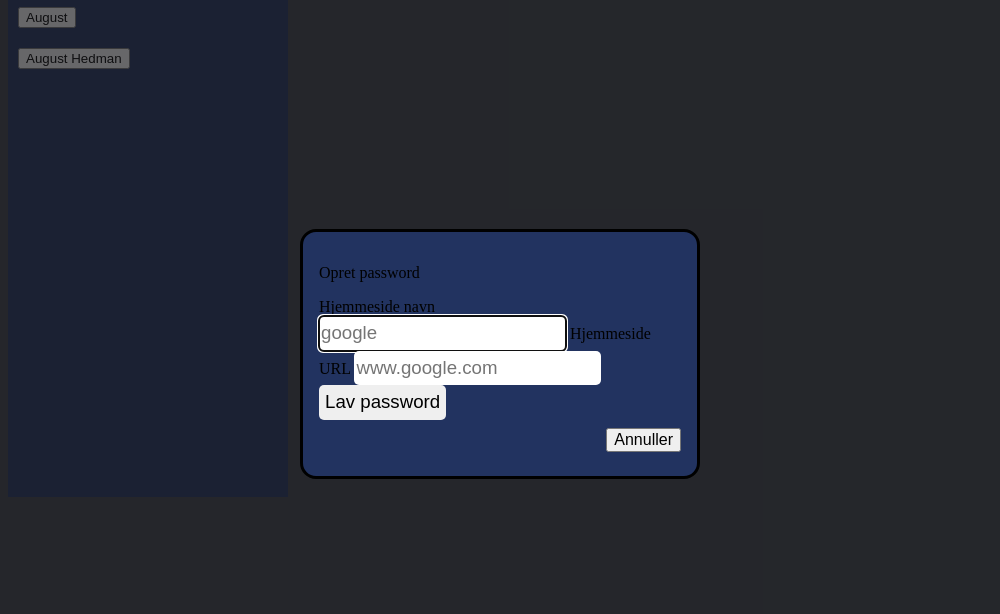
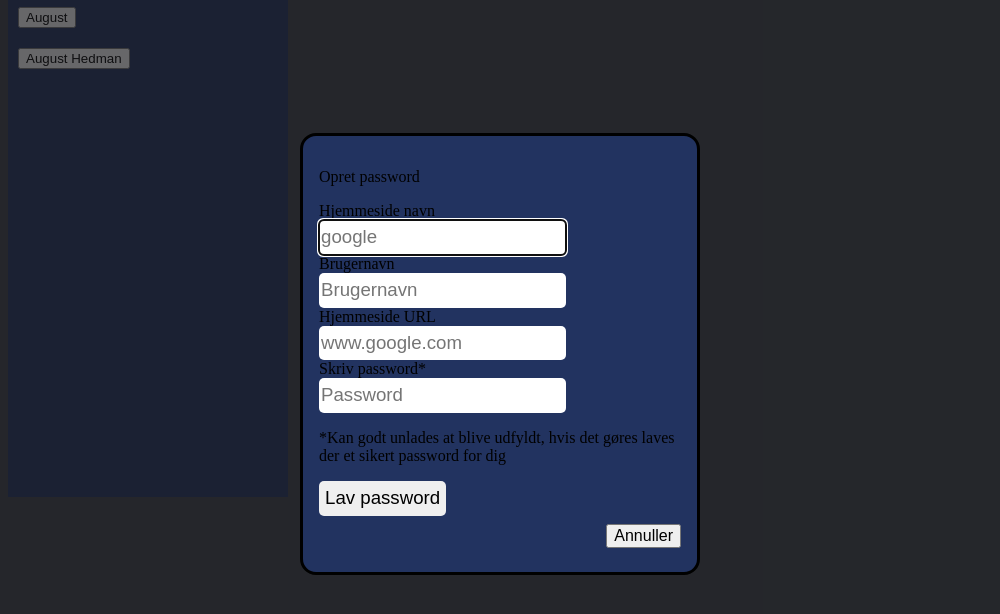
Before and after one commit to augustlh/informatik-eksamensprojekt, an Electron app: page Hovedside.html in a window 1000 px wide. Both pictures are taken after a click on the button "Nyt password". Shown: the part 46-660 px from the top of the page. Drawn offline with Linux system fonts and the light colour scheme.

Commit message:
made stuff

```diff
--- a/Hovedside.html
+++ b/Hovedside.html
@@ -38,24 +38,49 @@
 
     <dialog class="modal" id="modal">
       <div class="container">
-        <form action="">
+        <form action="" id="myForm">
           <div class="row">
             <p>Opret password</p>
             <label for="wname"><i class="web-name"></i>Hjemmeside navn</label>
+            <br />
             <input type="text" id="wname" name="Website" placeholder="google" />
+            <br />
+            <label for="usname"><i class="usname"></i>Brugernavn</label>
+            <br />
+            <input
+              type="text"
+              id="usname"
+              name="Username"
+              placeholder="Brugernavn"
+            />
+            <br />
             <label for="uname"><i class="url-name"></i>Hjemmeside URL</label>
+            <br />
             <input
               type="text"
               id="uname"
               name="URL"
               placeholder="www.google.com"
             />
-            <!--gøre så man selv kan lave pasword  -->
-            <input type="submit" value="Lav password" class="btn" />
+            <br />
+            <label for="pword"><i class="pword"></i>Skriv password*</label>
+            <br />
+            <input type="text" id="pword" name="pword" placeholder="Password" />
+            <p>
+              *Kan godt unlades at blive udfyldt, hvis det gøres laves der et
+              sikert password for dig
+            </p>
+
+            <input
+              id="Modal_close"
+              type="submit"
+              value="Lav password"
+              class="btn"
+            />
           </div>
         </form>
       </div>
-      <button class="Modal_close">Annuller</button>
+      <button id="Modal_close" class="Modal_close">Annuller</button>
     </dialog>
 
     <script type="module" src="test.js"></script>
--- a/navbar.js
+++ b/navbar.js
@@ -1,4 +1,5 @@
 import { fetchData } from "./start.js";
+import { modal } from "./test.js";
 
 window.showInfo = function (infoObject) {
   // Assuming you have a <div> with id="sjov" to display the information
@@ -34,5 +35,38 @@ document.addEventListener("DOMContentLoaded", () => {
     // Generate and update the navbar here
     generateNavbar(data);
     console.log(data);
+    modal.close();
   });
 });
+
+document.getElementById("myForm").addEventListener("submit", function (event) {
+  event.preventDefault();
+  const formData = new FormData(event.target);
+
+  const data = Object.fromEntries(formData.entries());
+
+  console.log(data);
+});
+
+/*
+document.addEventListener("DOMContentLoaded", () => {
+  ipcRenderer
+    .invoke("get-user", "august@gov.kr")
+    .then((data) => {
+      // Generate and update the navbar here
+      generateNavbar(data);
+      console.log(data);
+    })
+    .catch((error) => {
+      console.error("Failed to get user:", error);
+    });
+});
+
+window.Electron.getUser("august@gov.kr")
+  .then((user) => {
+    console.log(user);
+  })
+  .catch((error) => {
+    console.error("Failed to get user:", error);
+  });
+  */
--- a/test.js
+++ b/test.js
@@ -3,8 +3,11 @@ const pro = document.getElementById("Profil");
 // variabler for modal
 const modal = document.querySelector("#modal");
 const openModal = document.querySelector(".Modal_Open");
-const closeModal = document.querySelector(".Modal_close");
+const closeModal = document.querySelector("#Modal_close");
 // sættter lytter der lytter efter klik for at vise modal
+
+export { modal };
+
 openModal.addEventListener("click", () => {
   pro.style.display = "none";
   modal.showModal();
```
Also changed, not shown: main.js (+15 -1 lines).
